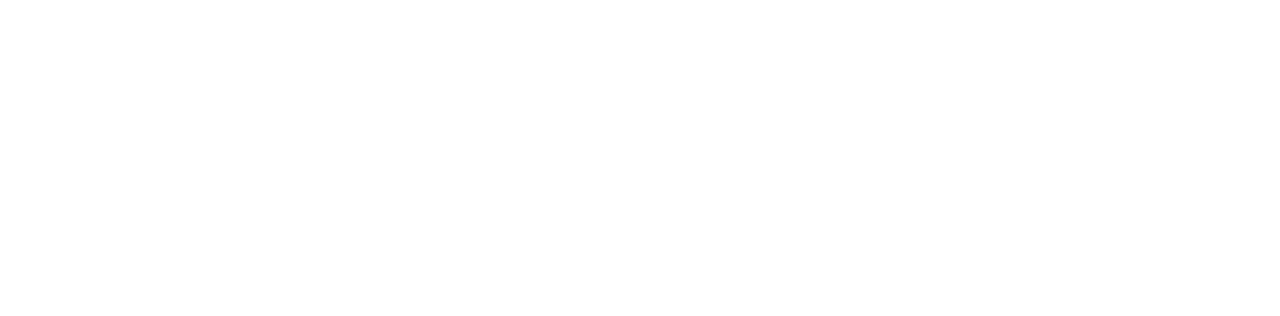
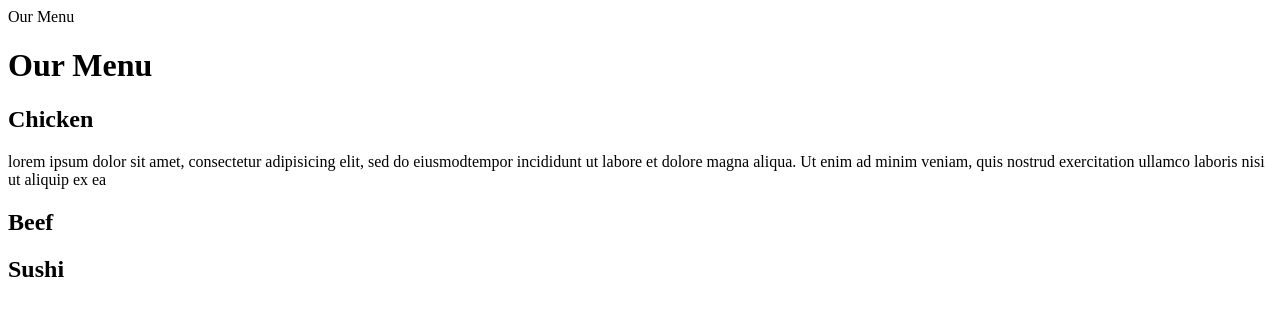
Before and after one commit to Coolwebsitedesign/module2-solution, a plain HTML site: page index.html in a window 1280 px wide. Drawn offline with Linux system fonts and the light colour scheme.

Commit message:
Update index.html

```diff
--- a/index.html
+++ b/index.html
@@ -1,2 +1,24 @@
 <!doctype html>
 <html>
+<head>
+<meta charset="utf-8>
+<title>Our Menu</title>
+<body>
+ <h1>Our Menu</h1>
+ <div>
+  <h2>Chicken</h2>
+  <p>lorem ipsum dolor sit amet, consectetur adipisicing elit, sed do eiusmodtempor incididunt ut labore et dolore magna aliqua. Ut enim ad minim veniam, quis nostrud exercitation ullamco laboris nisi ut aliquip ex ea
+  </p>
+ </div>
+ <div>
+  <h2>Beef</h2>
+  <p>
+  </p>
+ </div>
+ <div>
+  <h2>Sushi</h2>
+  <p>
+  </p>
+ </div>
+</body>
+<html>
```
